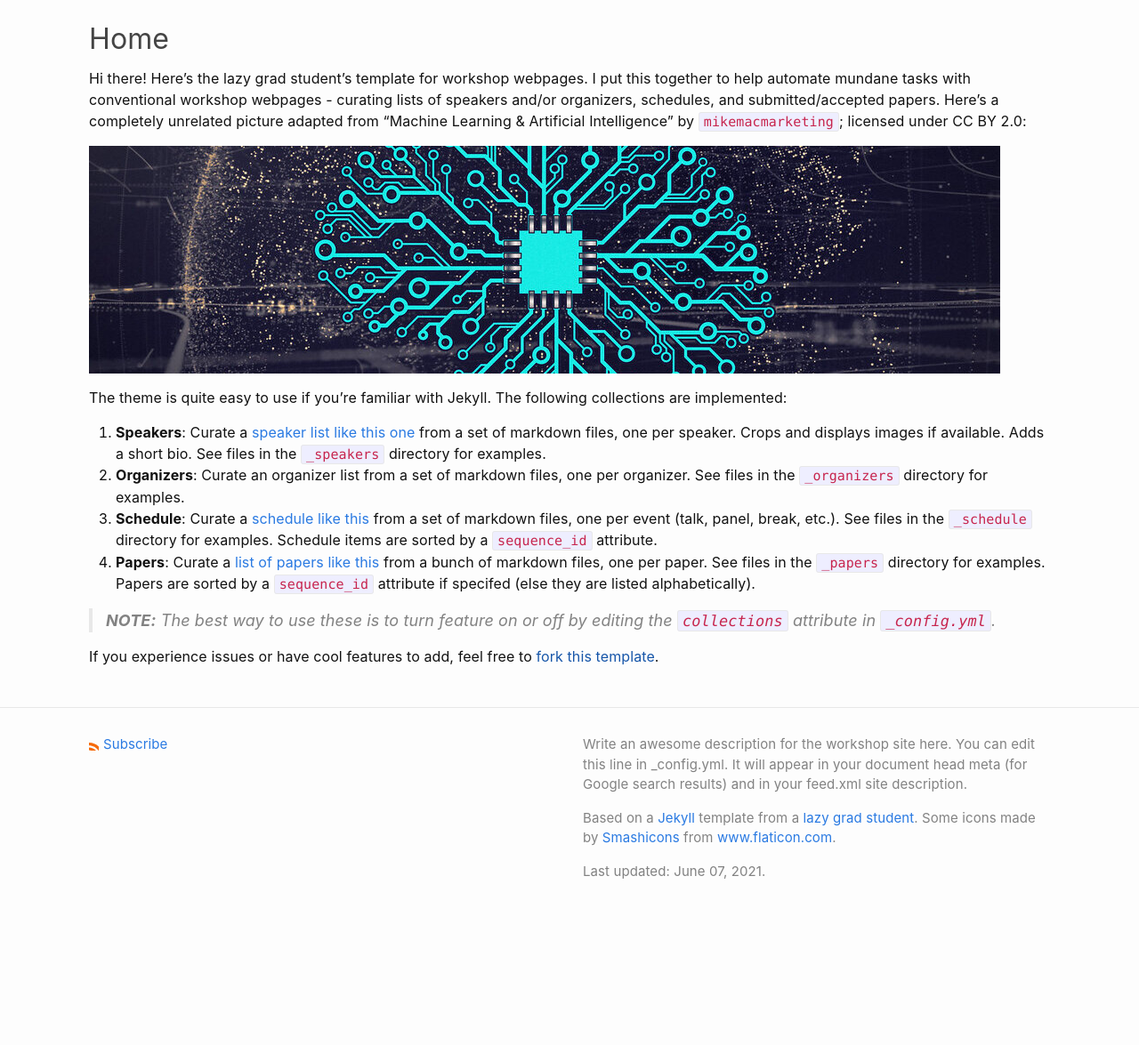
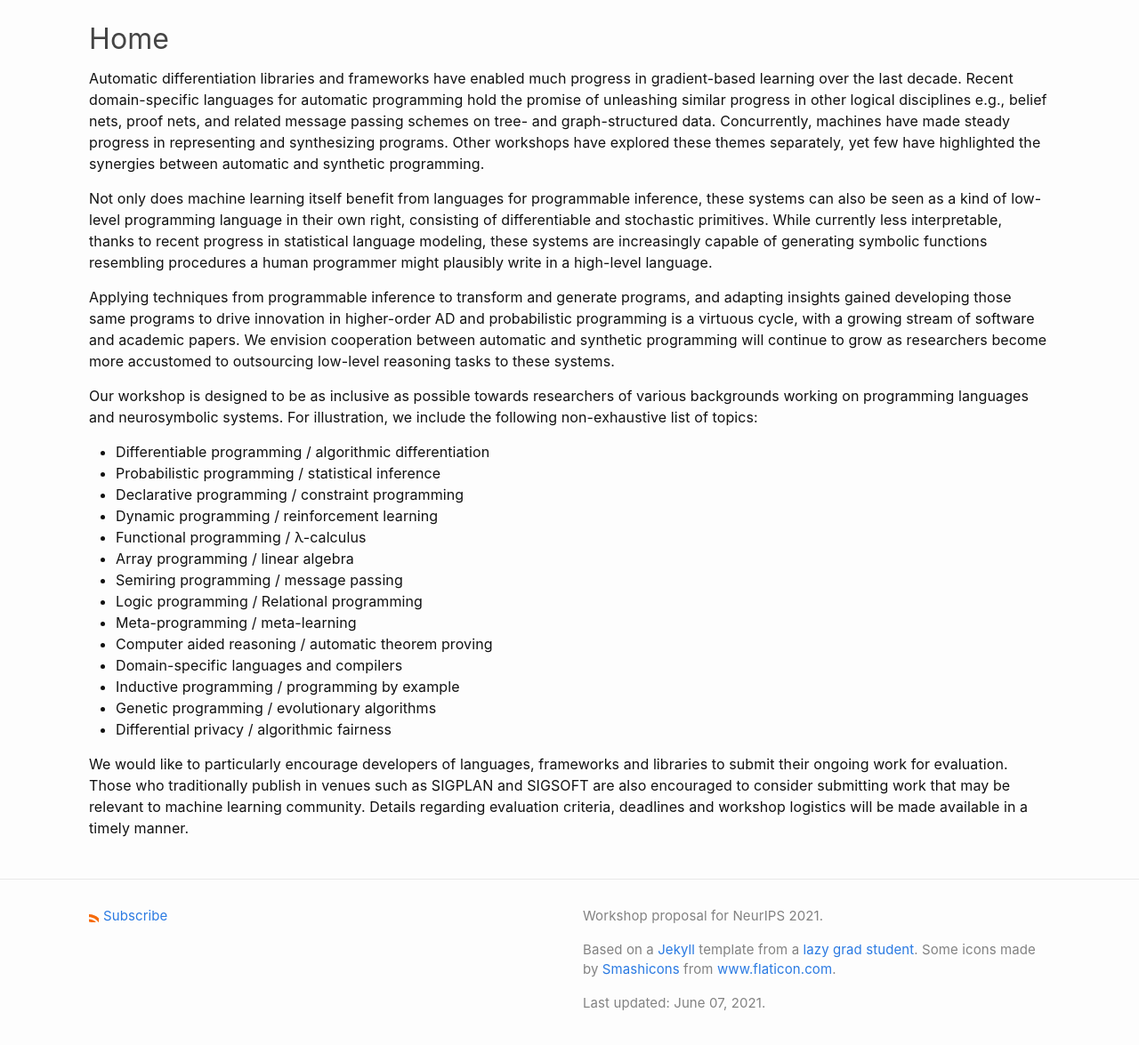
Before and after one commit to aiplans/aiplans.github.io, a Jekyll site: the page built from index.md, in a window 1280 px wide, cut to the strip 104-1288 px from the top of the page. Shown: the top 1175 px of the strip at 89% size. Built offline with Jekyll 4.4.1, drawn with Linux system fonts in a browser that asks for light colours; before the commit the page ends 1140 px from its top, so only the background shows below that.

Commit message:
update boilerplate

```diff
--- a/_config.yml
+++ b/_config.yml
@@ -21,9 +21,7 @@
 title: AIPLANS Workshop
 email: your-email@example.com
 description: >- # this means to ignore newlines until "baseurl:"
-  Write an awesome description for the workshop site here. You can edit this
-  line in _config.yml. It will appear in your document head meta (for
-  Google search results) and in your feed.xml site description.
+  Workshop proposal for NeurIPS 2021.
 baseurl: "" # the subpath of your site, e.g. /blog
 url: "" # the base hostname & protocol for your site, e.g. http://example.com
 twitter_username:
--- a/index.md
+++ b/index.md
@@ -7,16 +7,27 @@ title: Home
 layout: home
 ---
 
-Hi there! Here's the lazy grad student's template for workshop webpages. I put this together to help automate mundane tasks with conventional workshop webpages - curating lists of speakers and/or organizers, schedules, and submitted/accepted papers. Here's a completely unrelated picture adapted from "Machine Learning & Artificial Intelligence" by `mikemacmarketing`; licensed under CC BY 2.0:
+Automatic differentiation libraries and frameworks have enabled much progress in gradient-based learning over the last decade. Recent domain-specific languages for automatic programming hold the promise of unleashing similar progress in other logical disciplines e.g., belief nets, proof nets, and related message passing schemes on tree- and graph-structured data. Concurrently, machines have made steady progress in representing and synthesizing programs. Other workshops have explored these themes separately, yet few have highlighted the synergies between automatic and synthetic programming.
 
-![](assets/img/banner.jpg)
+Not only does machine learning itself benefit from languages for programmable inference, these systems can also be seen as a kind of low-level programming language in their own right, consisting of differentiable and stochastic primitives. While currently less interpretable, thanks to recent progress in statistical language modeling, these systems are increasingly capable of generating symbolic functions resembling procedures a human programmer might plausibly write in a high-level language.
 
-The theme is quite easy to use if you're familiar with Jekyll. The following collections are implemented:
-1. **Speakers**: Curate a [speaker list like this one](speakers) from a set of markdown files, one per speaker. Crops and displays images if available. Adds a short bio. See files in the `_speakers` directory for examples.
-2. **Organizers**: Curate an organizer list from a set of markdown files, one per organizer. See files in the `_organizers` directory for examples.
-3. **Schedule**: Curate a [schedule like this](schedule) from a set of markdown files, one per event (talk, panel, break, etc.). See files in the `_schedule` directory for examples. Schedule items are sorted by a `sequence_id` attribute.
-4. **Papers**: Curate a [list of papers like this](papers) from a bunch of markdown files, one per paper. See files in the `_papers` directory for examples. Papers are sorted by a `sequence_id` attribute if specifed (else they are listed alphabetically).
+Applying techniques from programmable inference to transform and generate programs, and adapting insights gained developing those same programs to drive innovation in higher-order AD and probabilistic programming is a virtuous cycle, with a growing stream of software and academic papers. We envision cooperation between automatic and synthetic programming will continue to grow as researchers become more accustomed to outsourcing low-level reasoning tasks to these systems.
 
-> **NOTE:** The best way to use these is to turn feature on or off by editing the `collections` attribute in `_config.yml`.
+Our workshop is designed to be as inclusive as possible towards researchers of various backgrounds working on programming languages and neurosymbolic systems. For illustration, we include the following non-exhaustive list of topics:
 
-If you experience issues or have cool features to add, feel free to [fork this template]().
+* Differentiable programming / algorithmic differentiation
+* Probabilistic programming / statistical inference
+* Declarative programming / constraint programming
+* Dynamic programming / reinforcement learning
+* Functional programming / λ-calculus
+* Array programming / linear algebra
+* Semiring programming / message passing
+* Logic programming / Relational programming
+* Meta-programming / meta-learning
+* Computer aided reasoning / automatic theorem proving
+* Domain-specific languages and compilers
+* Inductive programming / programming by example
+* Genetic programming / evolutionary algorithms
+* Differential privacy / algorithmic fairness
+
+We would like to particularly encourage developers of languages, frameworks and libraries to submit their ongoing work for evaluation. Those who traditionally publish in venues such as SIGPLAN and SIGSOFT are also encouraged to consider submitting work that may be relevant to machine learning community. Details regarding evaluation criteria, deadlines and workshop logistics will be made available in a timely manner.
```
Also changed, not shown: 1 other file.
